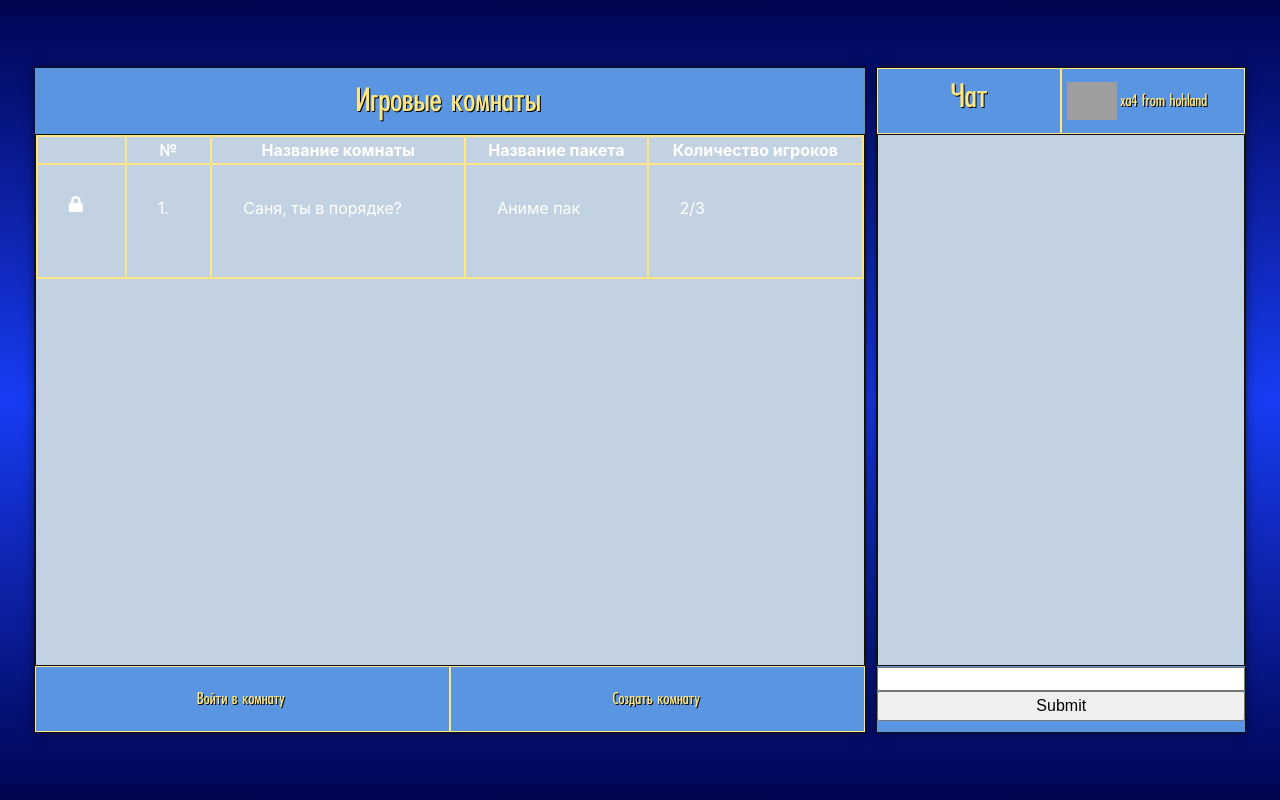
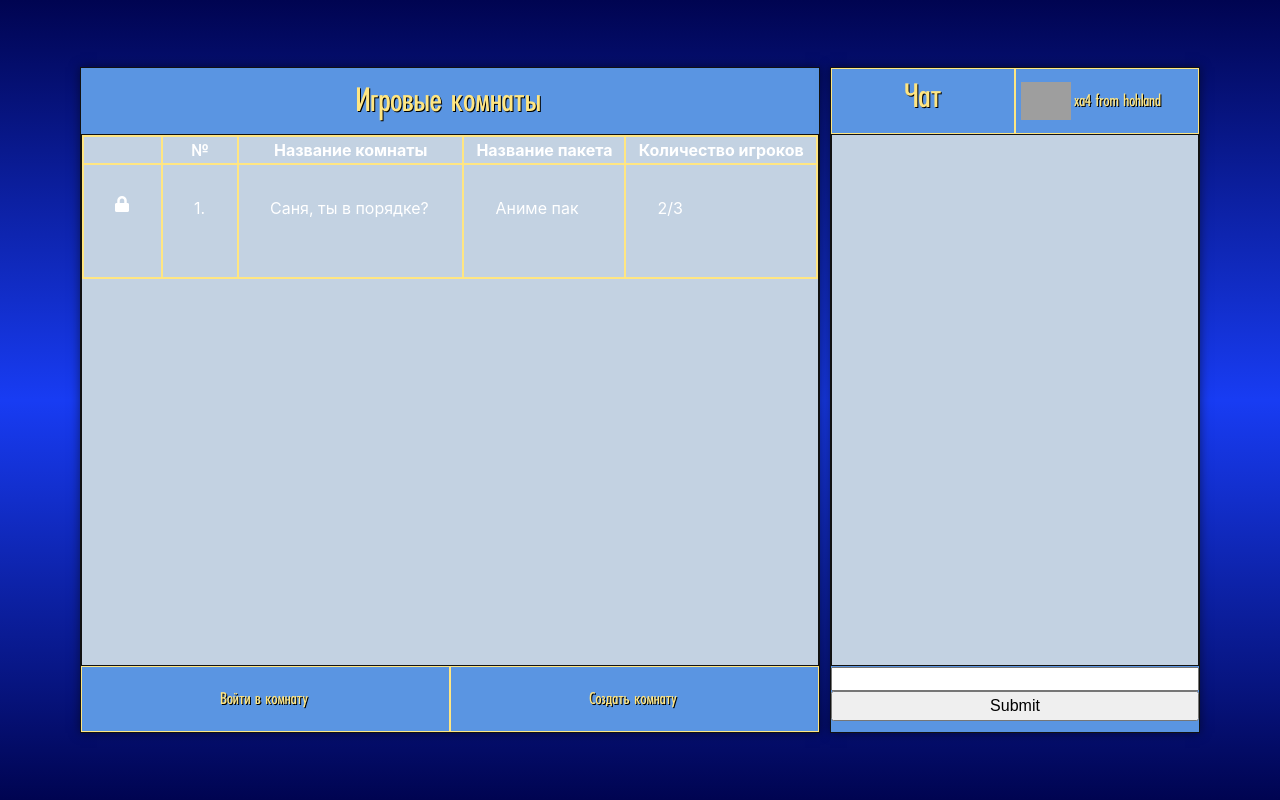
Before and after one commit to gurland/SIGame_web, a Flask app: template templates/game.html in a window 1280 px wide. Run offline with Flask 2, Linux system fonts and the light colour scheme; the template is opened without the code that fills it, so the values that code supplies are empty; some libraries are stand-ins or nearby versions; grey boxes are pictures that could not be loaded.

Commit message:
Fix grid col size

```diff
--- a/templates/game.html
+++ b/templates/game.html
@@ -9,7 +9,7 @@
         <!--<div class="wrapper">-->
             <div class="container">
                 <div class="row" id="main-block">
-                    <div class="interface col-lg-9" id="rooms-block">
+                    <div class="interface col-lg-8" id="rooms-block">
                         <header class="header" id="title"><span id="game-rooms">Игровые комнаты</span></header>
                         <div class="content" id="rooms-list">
                             <table>
```
